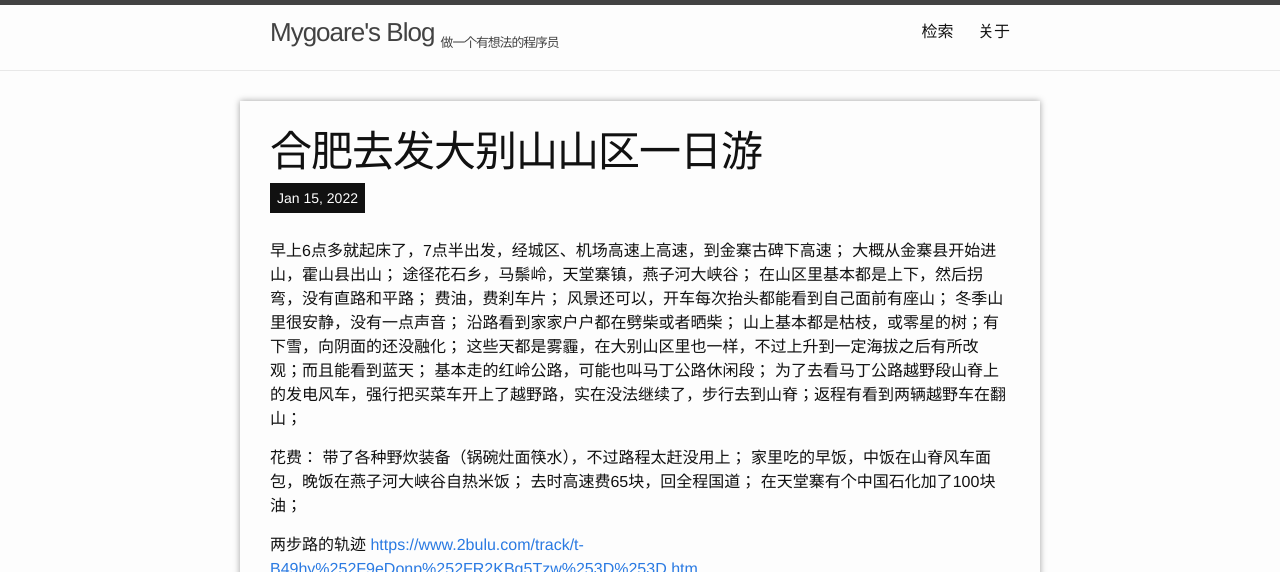
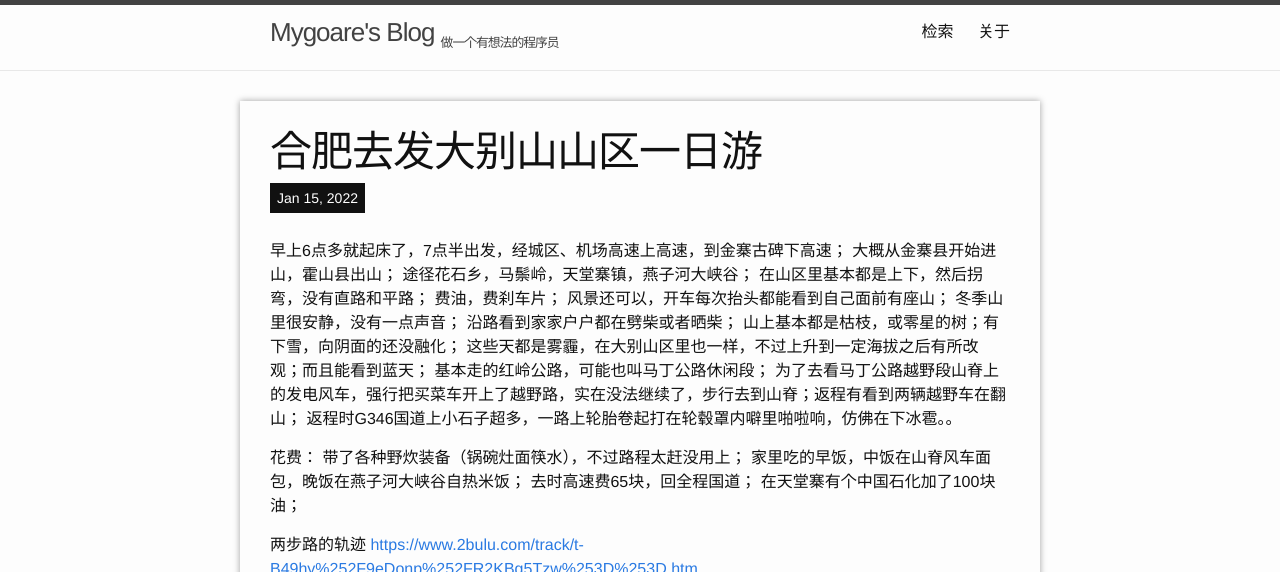
Before and after one commit to mygoare/mygoare.github.io, a Jekyll site: the page built from docs/_posts/2022-01-15-合肥去发大别山山区一日游.md, in a window 1280 px wide and 900 px high, cut to the strip 0-572 px from the top of the window. Built offline with Jekyll 4.4.1, drawn with Linux system fonts in a browser that asks for light colours.

```diff
--- a/docs/Gemfile
+++ b/docs/Gemfile
@@ -32,3 +32,5 @@ gem "nokogiri", ">= 1.10.4"
 group :jekyll_plugins do
   gem 'jekyll-algolia'
 end
+
+gem 'kramdown-parser-gfm'
--- a/docs/_posts/2022-01-15-合肥去发大别山山区一日游.md
+++ b/docs/_posts/2022-01-15-合肥去发大别山山区一日游.md
@@ -15,6 +15,7 @@ title: 合肥去发大别山山区一日游
 这些天都是雾霾，在大别山区里也一样，不过上升到一定海拔之后有所改观；而且能看到蓝天；
 基本走的红岭公路，可能也叫马丁公路休闲段；
 为了去看马丁公路越野段山脊上的发电风车，强行把买菜车开上了越野路，实在没法继续了，步行去到山脊；返程有看到两辆越野车在翻山；
+返程时G346国道上小石子超多，一路上轮胎卷起打在轮毂罩内噼里啪啦响，仿佛在下冰雹。。
 
 花费：
 带了各种野炊装备（锅碗灶面筷水），不过路程太赶没用上；
```
